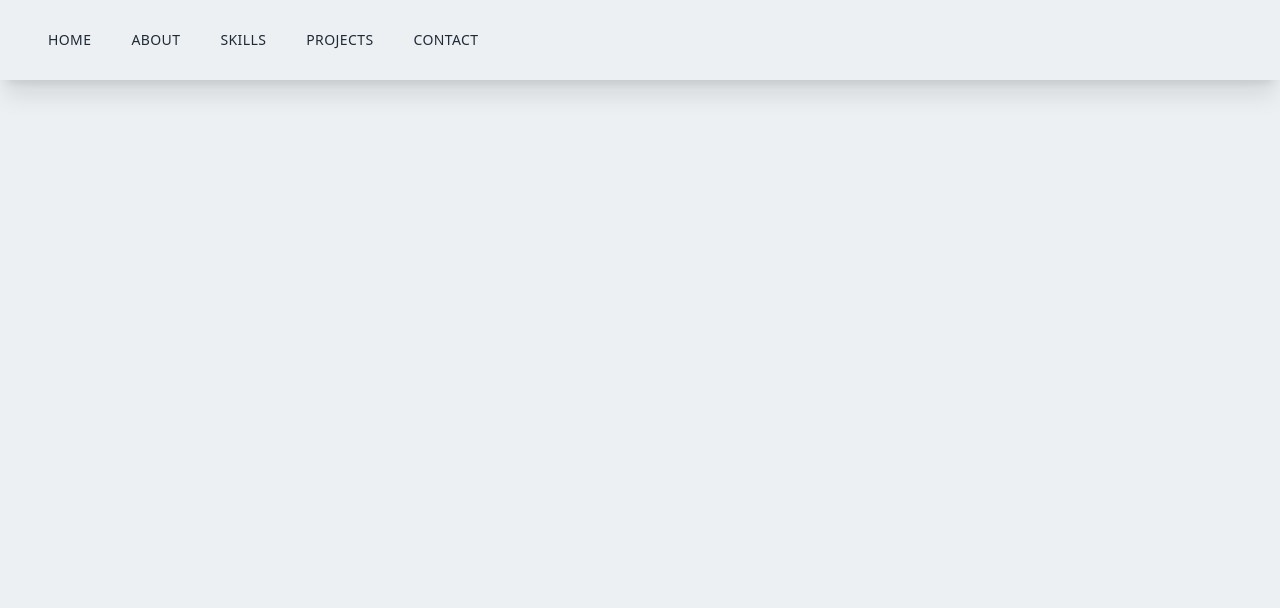
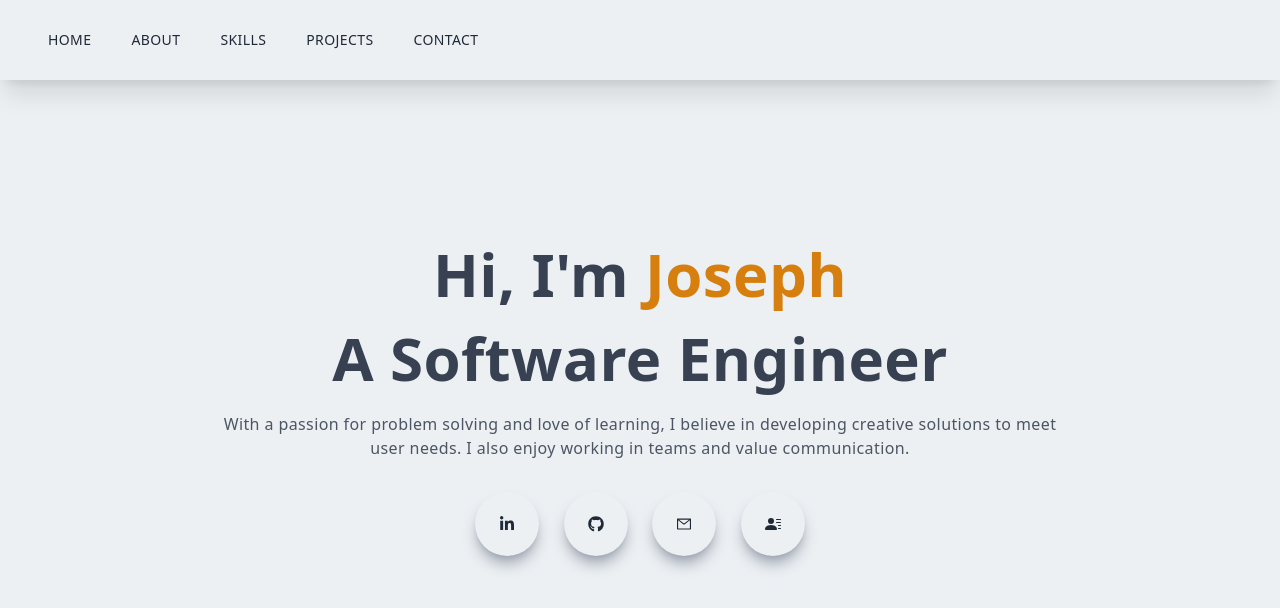
Before and after one commit to laujoseph/Portfolio, a Next.js app in the folder portfolio-nextjs/: page / in a window 1280 px wide. Shown: the top 608 px of the page. Built offline with nearby package versions, Linux system fonts and the light colour scheme.

Commit message:
Created main page

```diff
--- /dev/null
+++ b/portfolio-nextjs/components/About.jsx
@@ -0,0 +1,14 @@
+import React from "react";
+
+const About = () => {
+  return (
+    <div className="w-full md:h-screen p-2 flex items-center py-16">
+      <div>
+        <div></div>
+        <div></div>
+      </div>
+    </div>
+  );
+};
+
+export default About;
--- a/portfolio-nextjs/components/Main.jsx
+++ b/portfolio-nextjs/components/Main.jsx
@@ -1,13 +1,45 @@
 import React from "react";
+import { AiOutlineMail } from "react-icons/ai";
+import { BsFillPersonLinesFill, BsFolder } from "react-icons/bs";
+import { FaGithub, FaLinkedinIn } from "react-icons/fa";
 
 const Main = () => {
+  const openInNewTab = (url) => {
+    window.open(url, "_blank", "noopener, noreferrer");
+  };
   return (
     <div className="w-full h-screen text-center">
       <div className="max-w-[1240px] w-full h-full mx-auto p-2 flex justify-center items-center">
         <div>
-          <p className="uppercase text-sm tracking-widest">
-            Let's build something together
+          <h1 className="py-4 text-gray-700">
+            Hi, I'm <span className="text-[#d67f0e]">Joseph</span>
+          </h1>
+          <h1 className="py-2 text-gray-700">A Software Engineer</h1>
+          <p className="py-4 text-gray-600 max-w-[70%] m-auto">
+            With a passion for problem solving and love of learning, I believe
+            in developing creative solutions to meet user needs. I also enjoy
+            working in teams and value communication.
           </p>
+          <div className="flex items-center justify-between max-w-[330px] m-auto py-4">
+            <div className="rounded-full shadow-lg shadow-gray-400 p-6 cursor-pointer hover:scale-110 ease-in duration-300">
+              <FaLinkedinIn
+                onClick={() =>
+                  openInNewTab("https://www.linkedin.com/in/joseph-lau-ys/")
+                }
+              />
+            </div>
+            <div className="rounded-full shadow-lg shadow-gray-400 p-6 cursor-pointer hover:scale-110 ease-in duration-300">
+              <FaGithub
+                onClick={() => openInNewTab("https://github.com/laujoseph")}
+              />
+            </div>
+            <div className="rounded-full shadow-lg shadow-gray-400 p-6 cursor-pointer hover:scale-110 ease-in duration-300">
+              <AiOutlineMail />
+            </div>
+            <div className="rounded-full shadow-lg shadow-gray-400 p-6 cursor-pointer hover:scale-110 ease-in duration-300">
+              <BsFillPersonLinesFill />
+            </div>
+          </div>
         </div>
       </div>
     </div>
--- a/portfolio-nextjs/pages/index.js
+++ b/portfolio-nextjs/pages/index.js
@@ -1,6 +1,8 @@
 import Head from "next/head";
 import Image from "next/image";
 import Navbar from "../components/Navbar";
+import Main from "../components/Main";
+import About from "../components/About";
 
 export default function Home() {
   return (
@@ -11,6 +13,8 @@ export default function Home() {
         <link rel="icon" href="/favicon.ico" />
       </Head>
       <Navbar />
+      <Main />
+      <About />
     </div>
   );
 }
```
